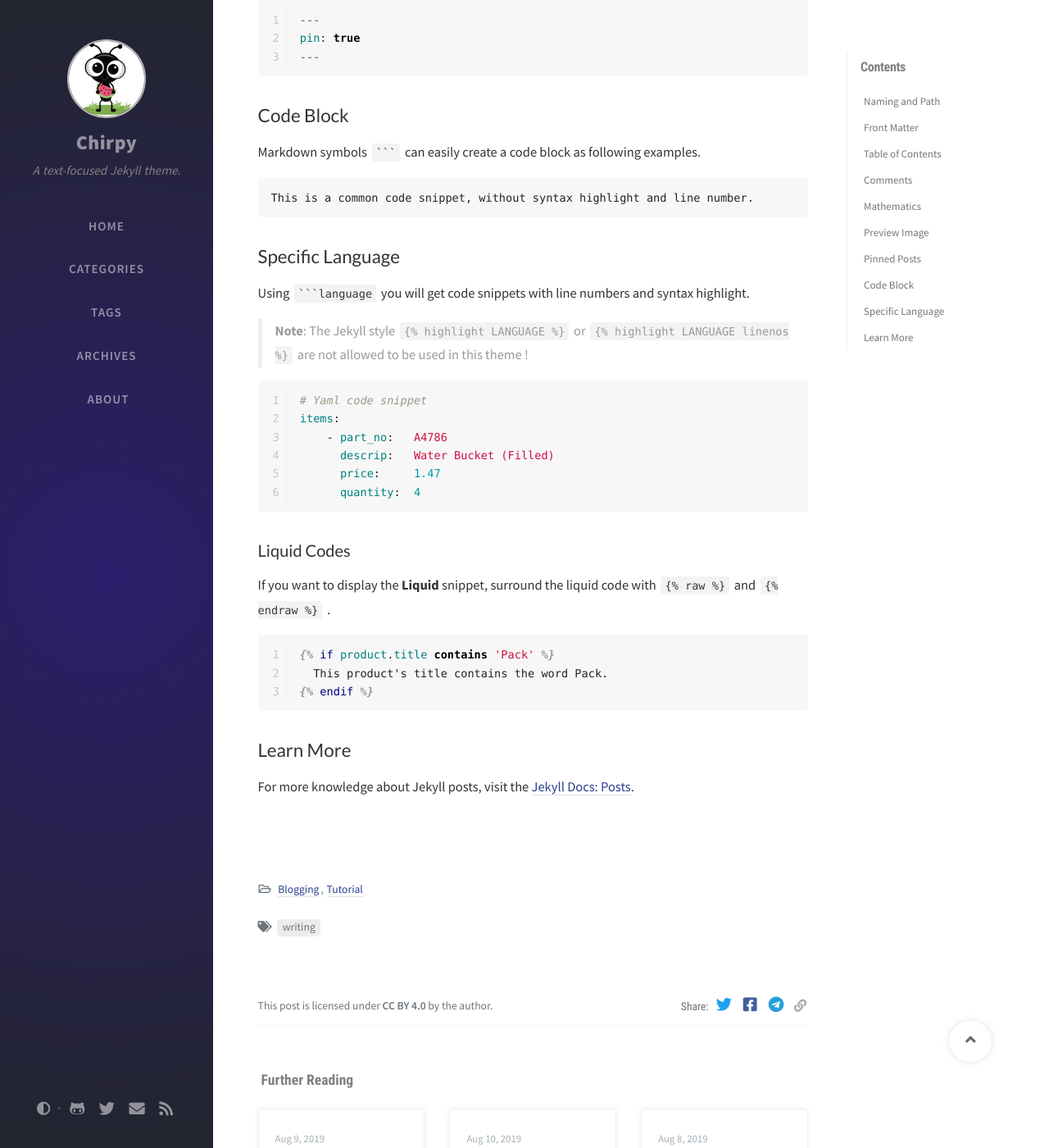
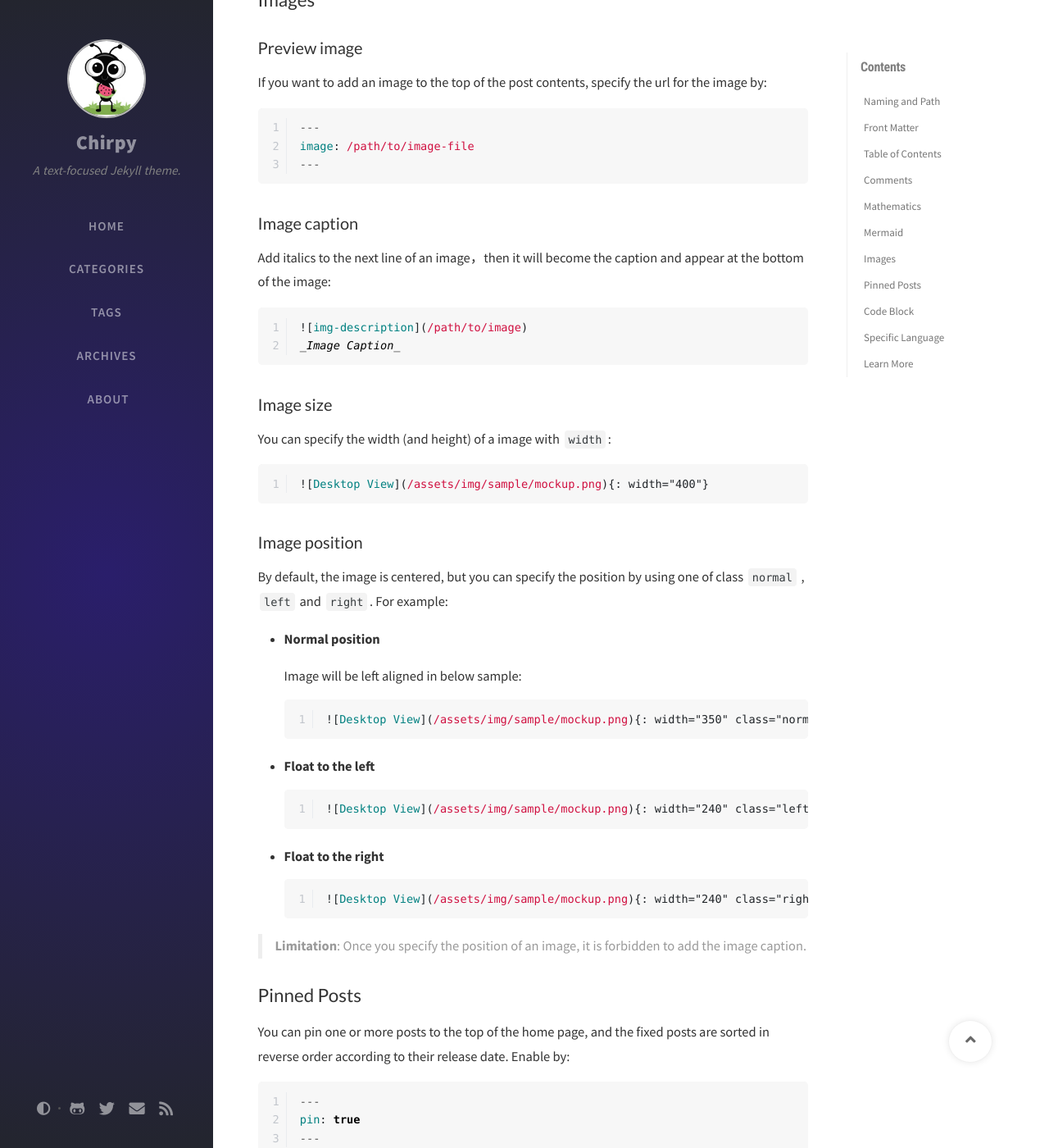
Before and after one commit to nicetrykiddo/writeups, a Jekyll site: the page built from _posts/2019-08-08-write-a-new-post.md, in a window 1280 px wide and 1400 px high, scrolled down 2260 px. Shown: the whole window at 82% size. Built offline with Jekyll 4.4.1, drawn with Linux system fonts in a browser that asks for light colours; nearby versions of some CDN libraries; comment, search, counter and statistics services are not loaded; some of the changed text lies outside the part shown.

Commit message:
Introduce the mermaid in docs

````diff
--- a/_posts/2019-08-08-write-a-new-post.md
+++ b/_posts/2019-08-08-write-a-new-post.md
@@ -68,7 +68,22 @@ math: true
 ---
 ```
 
-## Preview Image
+## Mermaid
+
+[**Mermaid**](https://github.com/mermaid-js/mermaid) is a great diagrams generation tool. To enable it on your post, add the following to the YAML block:
+
+```yml
+---
+mermaid: true
+---
+```
+
+Then you can use it like other markdown language: surround the graph code with <code class="language-plaintext highlighter-rouge">```mermaid</code>
+and <code class="language-plaintext highlighter-rouge">```</code>.
+
+## Images
+
+### Preview image
 
 If you want to add an image to the top of the post contents, specify the url for the image by:
 
@@ -77,6 +92,49 @@ If you want to add an image to the top of the post contents, specify the url for
 image: /path/to/image-file
 ---
 ```
+
+### Image caption
+
+Add italics to the next line of an image，then it will become the caption and appear at the bottom of the image:
+
+```markdown
+![img-description](/path/to/image)
+_Image Caption_
+```
+
+### Image size
+
+You can specify the width (and height) of a image with `width`:
+
+```markdown
+![Desktop View](/assets/img/sample/mockup.png){: width="400"}
+```
+
+### Image position
+
+By default, the image is centered, but you can specify the position by using one of class `normal` , `left` and `right`. For example:
+
+- **Normal position**
+
+  Image will be left aligned in below sample:
+
+  ```markdown
+  ![Desktop View](/assets/img/sample/mockup.png){: width="350" class="normal"}
+  ```
+
+- **Float to the left**
+
+  ```markdown
+  ![Desktop View](/assets/img/sample/mockup.png){: width="240" class="left"}
+  ```
+
+- **Float to the right**
+
+  ```markdown
+  ![Desktop View](/assets/img/sample/mockup.png){: width="240" class="right"}
+  ```
+
+> **Limitation**: Once you specify the position of an image, it is forbidden to add the image caption.
 
 ## Pinned Posts
 
````
Also changed, not shown: _posts/2019-08-08-text-and-typography.md (+34 -17 lines).
